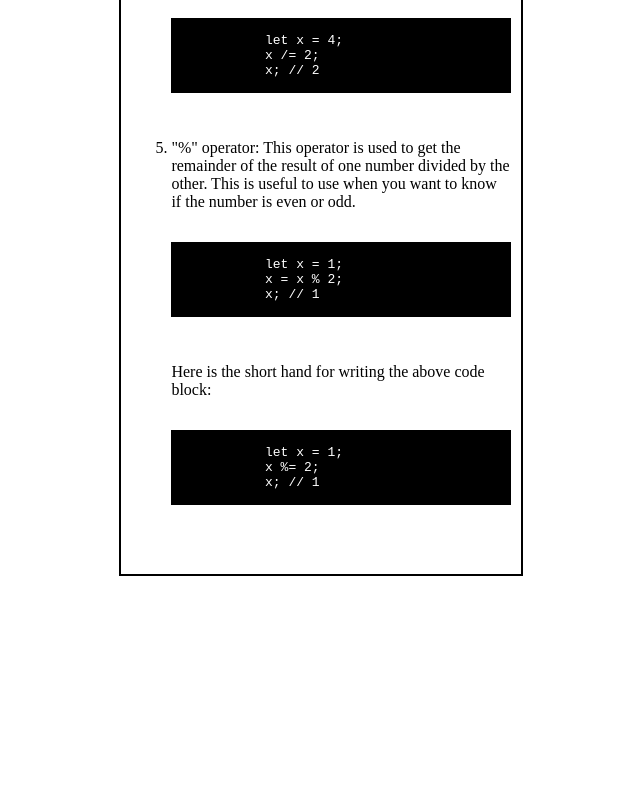
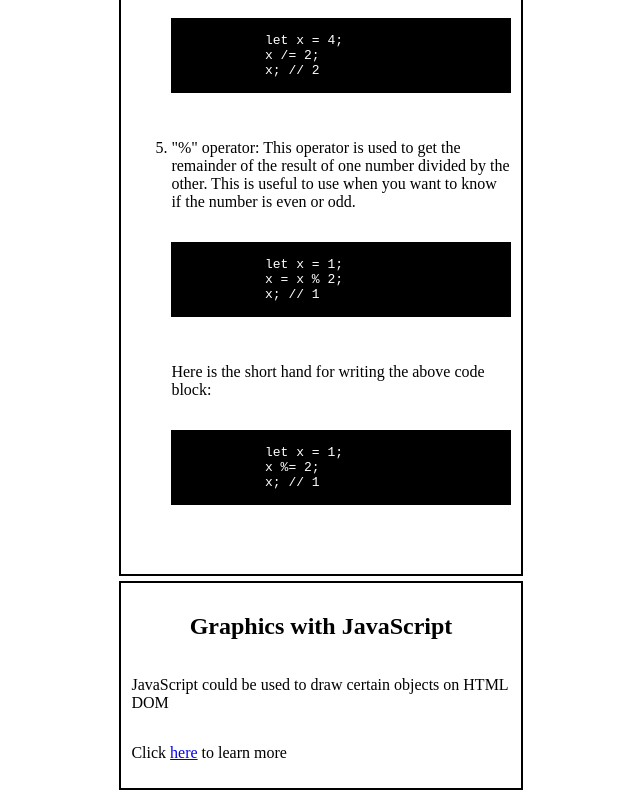
Before and after one commit to posix23/js-basic, a plain HTML site: page index.html in a window 1280 px wide. Shown: the part 3225-4028 px from the top of the page, without its empty margins (319-959 px from the left). Before the commit the page ends 3814 px from the top, so only its background shows below. Drawn offline with Linux system fonts and the light colour scheme.

Commit message:
add graphics section

```diff
--- a/index.html
+++ b/index.html
@@ -208,6 +208,17 @@
       </li>
     </ol>
   </section>
+
+  <section>
+    <h2>Graphics with JavaScript</h2>
+    <p>JavaScript could be used to draw certain objects on HTML DOM</p>
+    <p>
+      Click
+      <a href="https://developer.mozilla.org/en-US/docs/Web/API/Canvas_API/Tutorial/Drawing_shapes">
+        here</a>
+      to learn more
+    </p>
+  </section>
 </body>
 
 </html>
```
